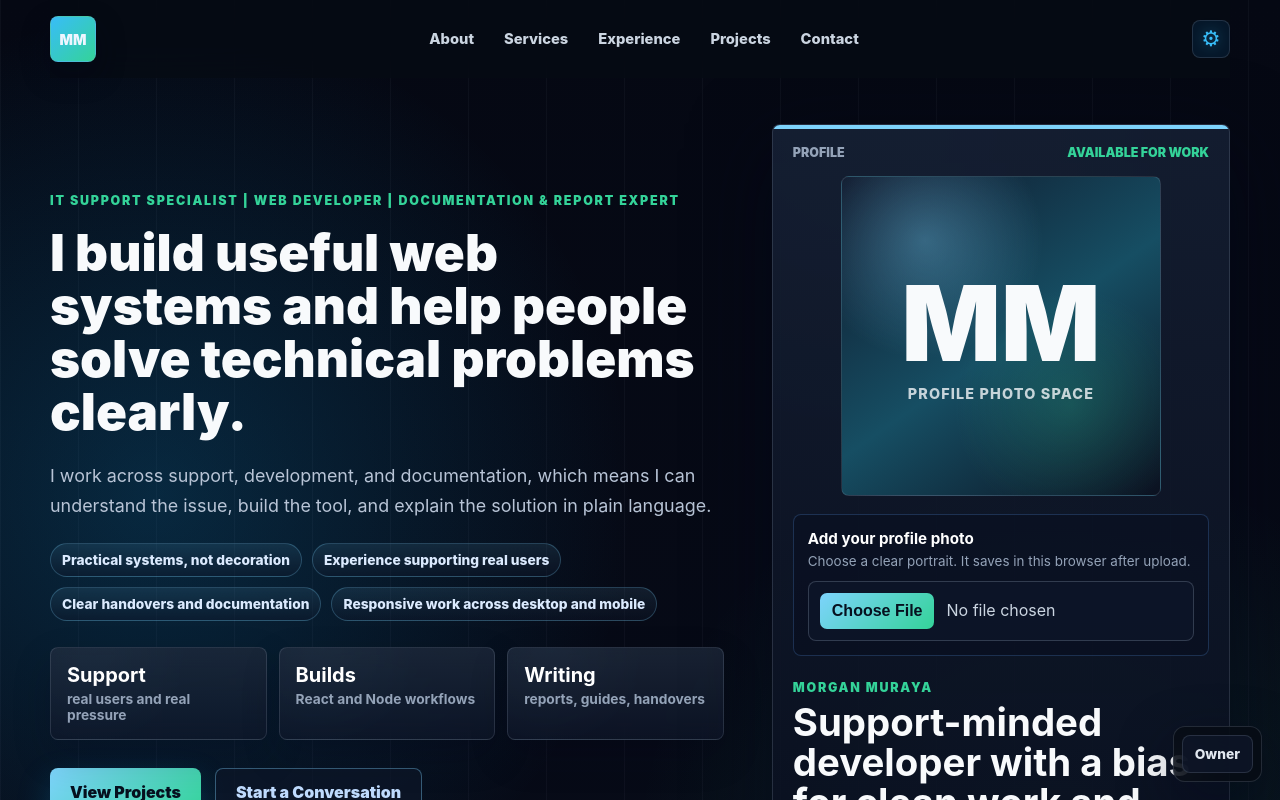
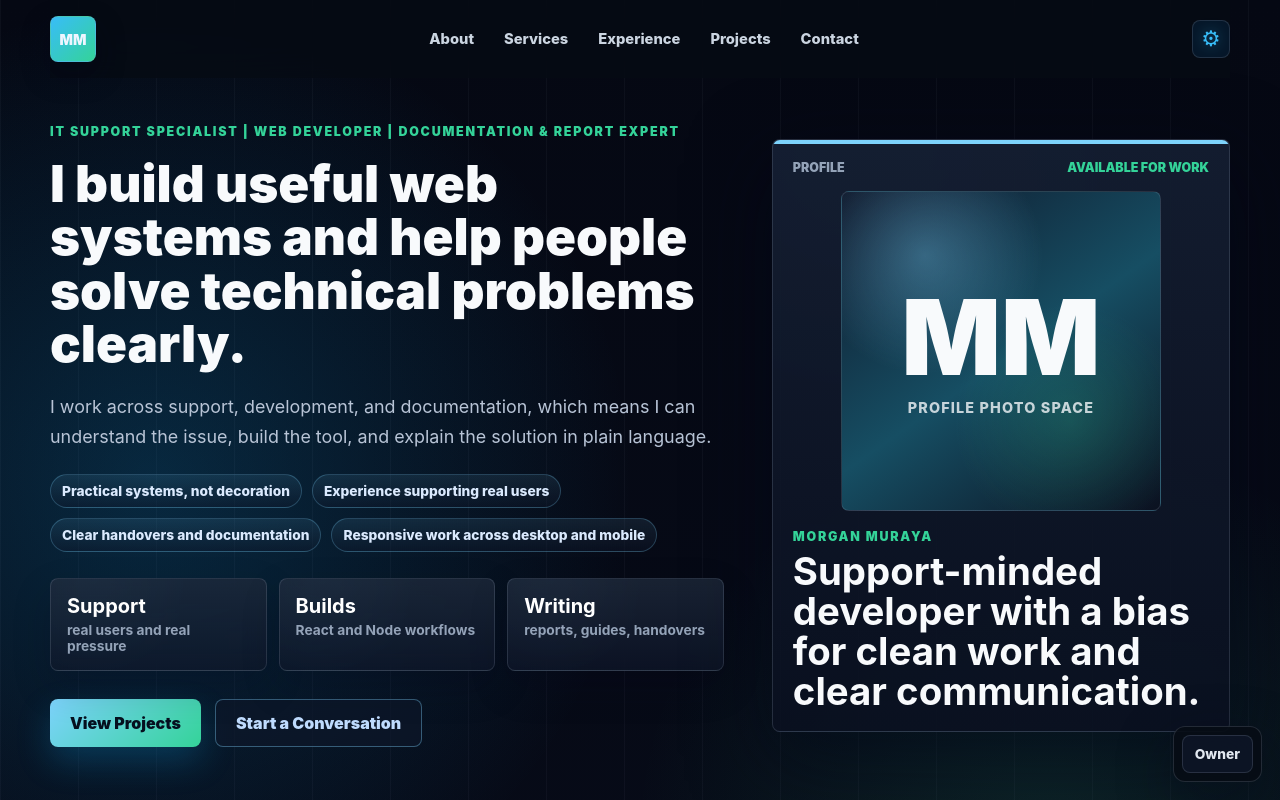
Before and after one commit to Morgan125-net/Portfolio, a React app: page / in a window 1280 px wide. Shown: the top 800 px of the page. Built offline with nearby package versions, Linux system fonts and the light colour scheme; the HTML template or start-up script is replaced by a standard one.

Commit message:
Restrict profile editor to owner

```diff
--- a/src/App.jsx
+++ b/src/App.jsx
@@ -219,6 +219,7 @@ function App() {
 
       <Hero
         credibilityPoints={credibilityPoints}
+        isAdmin={isAdmin}
         onClearProfilePhoto={handleClearProfilePhoto}
         onProfileUpload={handleProfileUpload}
         profileMessage={profileMessage}
--- a/src/components/Hero.jsx
+++ b/src/components/Hero.jsx
@@ -1,5 +1,6 @@
 function Hero({
   credibilityPoints,
+  isAdmin,
   onClearProfilePhoto,
   onProfileUpload,
   profileMessage,
@@ -65,6 +66,7 @@ function Hero({
           )}
         </div>
 
+        {isAdmin && (
           <div className="profile-photo-manager">
             <div>
               <strong>{profilePhoto ? "Profile photo added" : "Add your profile photo"}</strong>
@@ -83,6 +85,7 @@ function Hero({
             )}
             {profileMessage && <p className="profile-message">{profileMessage}</p>}
           </div>
+        )}
 
         <div>
           <p className="panel-label">Morgan Muraya</p>
```
Lines whose indentation alone changed are shown as unchanged.
